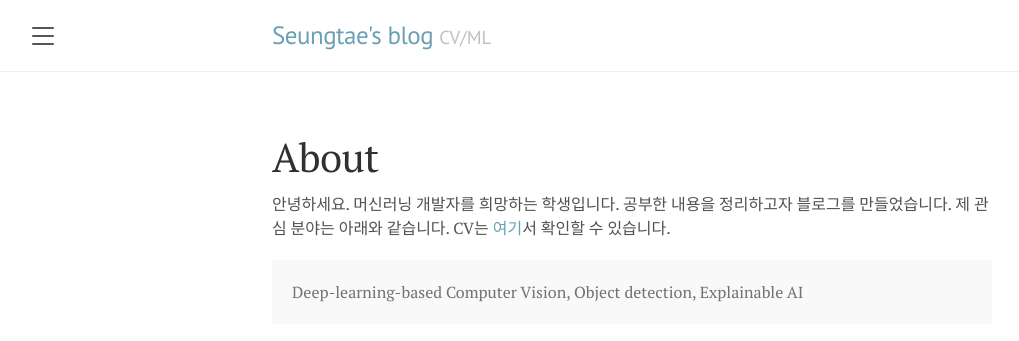
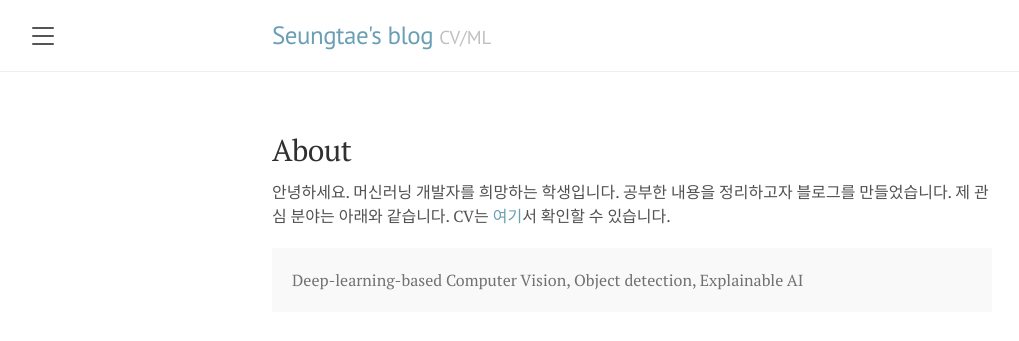
Before and after one commit to stnamjef/stnamjef.github.io, a Jekyll site: the page built from index.md, in a window 1280 px wide. Shown: the top 341 px of the page, without its empty margins (8-1027 px from the left). Built offline with Jekyll 4.4.1, drawn with Linux system fonts in a browser that asks for light colours; nearby versions of some CDN libraries.

Commit message:
title size modified h1 to h2

```diff
--- a/_layouts/page.html
+++ b/_layouts/page.html
@@ -3,6 +3,6 @@ layout: default
 ---
 
 <div class="container-content">
-  <h1 class="page-title">{{ page.title }}</h1>
+  <h2 class="page-title">{{ page.title }}</h1>
   {{ content }}
 </div>
```
